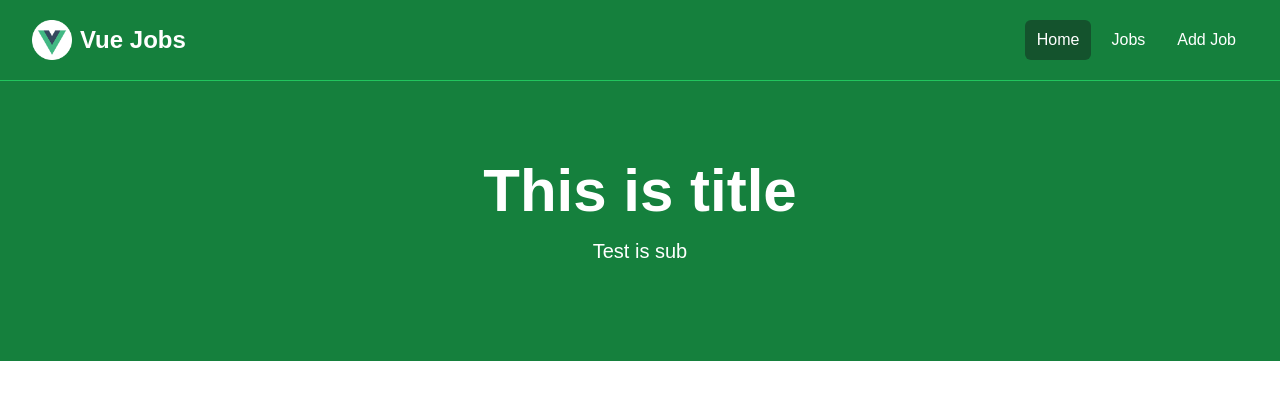
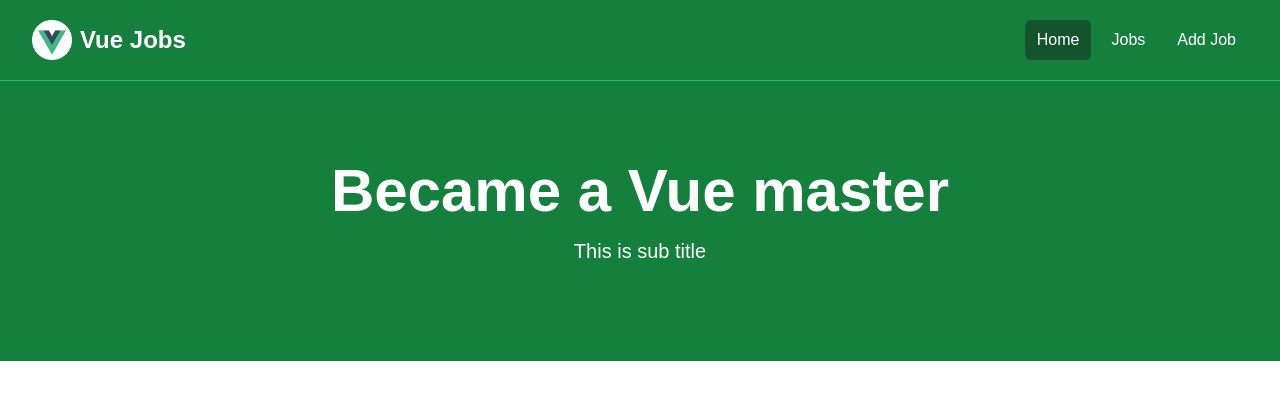
Before and after one commit to genie0320/vue-intro, a Vue app in the folder vue-crash-2024/: page / in a window 1280 px wide. Shown: the top 400 px of the page. Built offline with nearby package versions, Linux system fonts and the light colour scheme.

Commit message:
fix - default

```diff
--- a/vue-crash-2024/src/App.vue
+++ b/vue-crash-2024/src/App.vue
@@ -6,5 +6,5 @@ import { normalizeClass } from 'vue';
 
 <template>
   <Navbar />
-  <Hero title = 'This is title' subTitle="Test is sub"/>
+  <Hero />
 </template>
--- a/vue-crash-2024/src/components/Hero.vue
+++ b/vue-crash-2024/src/components/Hero.vue
@@ -4,9 +4,11 @@ import { defineProps } from 'vue';
 defineProps({
   title: {
     type: String,
+    default: 'Became a Vue master',
   },
   subTitle: {
     type: String,
+    default: 'This is sub title',
   }
 })
 </script>
```
